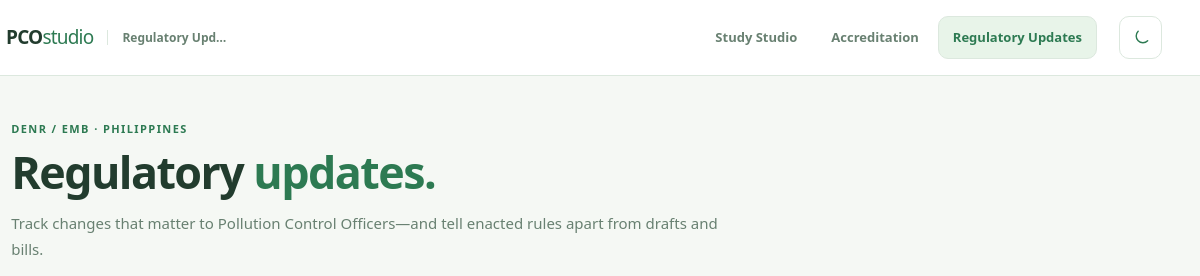
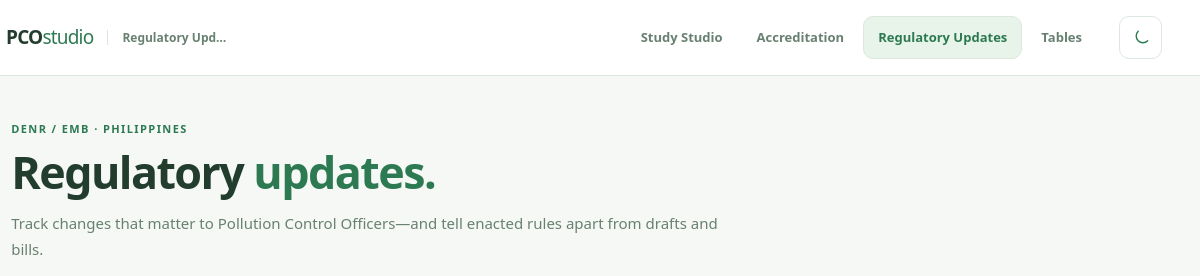
Before and after one commit to coachdinosaur/god-med, a website with bundled scripts: page pco/regulatory/index.html in a window 1280 px wide. Shown: the top 276 px of the page, 80-1280 px from the left. Built offline with nearby package versions, Linux system fonts and the light colour scheme.

Commit message:
Link regulatory reference tables consistently across all PCO app pages

```diff
--- a/pco/regulatory/index.html
+++ b/pco/regulatory/index.html
@@ -20,7 +20,7 @@
           <a class="pco-header-brand" href="../" aria-label="PCO Study Studio home"><span class="pco-header-logo" aria-hidden="true"><svg viewBox="0 0 32 32" fill="none"><path d="M16 3 28 9v14L16 29 4 23V9L16 3Z" stroke="currentColor" stroke-width="1.7"/><path d="m10 20 4-5 4 3 5-7" stroke="currentColor" stroke-width="2.3" stroke-linecap="round" stroke-linejoin="round"/></svg></span><span class="pco-header-wordmark">PCO<span>studio</span></span></a>
           <span class="pco-header-current">Regulatory Updates</span>
         </div>
-        <nav class="pco-top-nav" aria-label="PCO Study Studio sections"><a href="../">Study Studio</a><a href="../accreditation/">Accreditation</a><a href="./" aria-current="page">Regulatory Updates</a></nav>
+        <nav class="pco-top-nav" aria-label="PCO Study Studio sections"><a href="../">Study Studio</a><a href="../accreditation/">Accreditation</a><a href="./" aria-current="page">Regulatory Updates</a><a href="../tables/">Tables</a></nav>
         <div class="pco-header-actions">
           <button class="font-size-toggle" id="fontSizeToggle" type="button" aria-label="Increase text size" aria-pressed="false" title="Larger text size">A+</button>
           <button id="themeToggle" class="theme-toggle" type="button" aria-label="Switch to dark mode" aria-pressed="false" title="Toggle appearance"><svg viewBox="0 0 24 24" aria-hidden="true"><path d="M20 15.4A8 8 0 0 1 8.6 4a8 8 0 1 0 11.4 11.4Z"/></svg></button>
@@ -87,6 +87,7 @@
       </div>
     </section>
 
+    <a class="tables-crosslink" href="../tables/"><span aria-hidden="true">▤</span><span><strong>Look up the actual regulatory tables</strong><small>Open hazard classifications, PCO thresholds, effluent and ambient air standards.</small></span><b aria-hidden="true">↗</b></a>
     <section class="sources" aria-labelledby="sourcesTitle">
       <div class="eyebrow">VERIFY THE ORIGINALS</div><h2 id="sourcesTitle">Official sources and references</h2>
       <p>These are reference links, not live integrations. The tracker does not update itself when DENR or Congress publishes something new.</p>
@@ -94,6 +95,6 @@
     </section>
     <footer class="footer"><span>✳ PCOstudio · Regulatory Watch</span><p>Educational summary only. Not an official DENR–EMB service or legal opinion. Last reviewed 25 October 2026.</p><a href="../">Back to Study Studio ↗</a></footer>
   </main>
-  <nav class="pco-bottom-nav" aria-label="Main PCO navigation"><a href="../"><span aria-hidden="true">▦</span><small>Study Studio</small></a><a href="../accreditation/"><span aria-hidden="true">☑</span><small>Accreditation</small></a><a href="./" aria-current="page"><span aria-hidden="true">§</span><small>Updates</small></a></nav>
+  <nav class="pco-bottom-nav" aria-label="Main PCO navigation"><a href="../"><span aria-hidden="true">▦</span><small>Study Studio</small></a><a href="../accreditation/"><span aria-hidden="true">☑</span><small>Accreditation</small></a><a href="./" aria-current="page"><span aria-hidden="true">§</span><small>Updates</small></a><a href="../tables/"><span aria-hidden="true">▤</span><small>Tables</small></a></nav>
 </body>
 </html>
```
